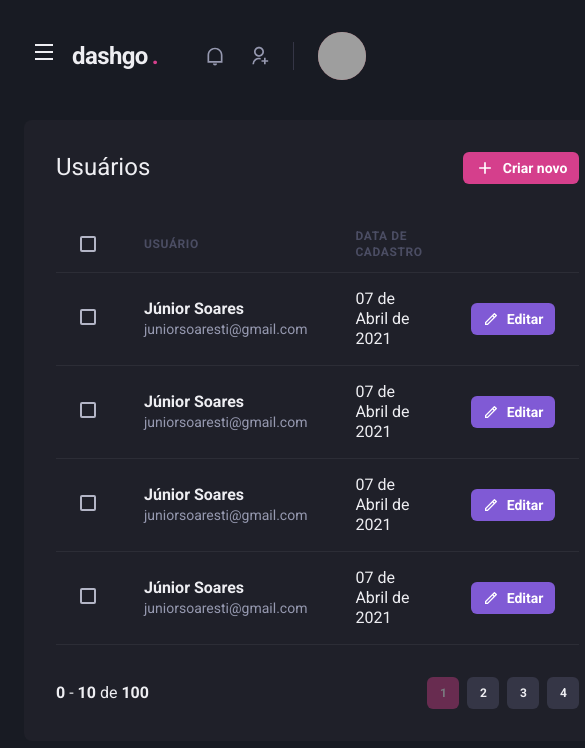
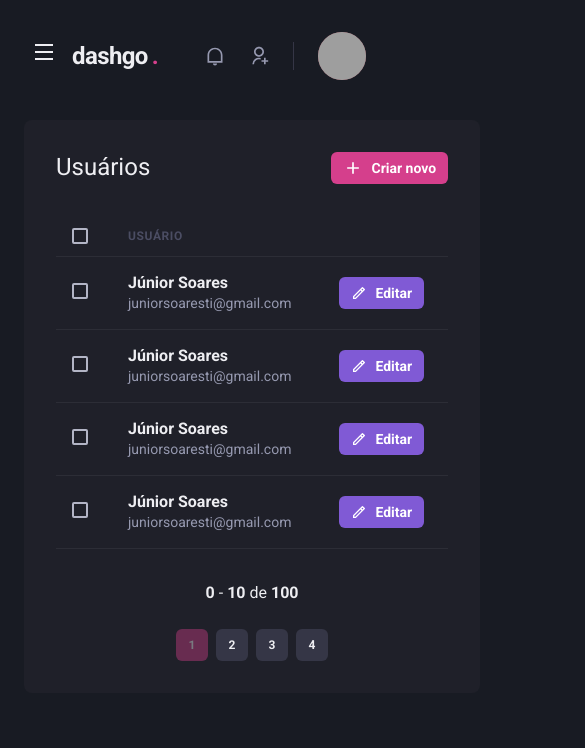
Before and after one commit to jrsoares/DashGo, a Next.js app: page /users in a window 390 px wide. Shown: the top 748 px of the page, 585 px wide, since content can reach past the window. Built offline with nearby package versions, Linux system fonts and the light colour scheme; grey boxes are pictures that could not be loaded.

Commit message:
Implementing page responsiveness

```diff
--- /dev/null
+++ b/src/components/ActiveLink.tsx
@@ -0,0 +1,36 @@
+import Link, { LinkProps } from "next/link";
+import { useRouter } from "next/router";
+import { cloneElement, ReactElement } from "react";
+
+type ActiveLinkProps = LinkProps & {
+  children: ReactElement;
+  shouldMatchExactHref?: boolean;
+};
+
+export function ActiveLink({
+  children,
+  shouldMatchExactHref = false,
+  ...rest
+}: ActiveLinkProps) {
+  const { asPath } = useRouter();
+
+  let isActive = false;
+
+  if (shouldMatchExactHref && (asPath === rest.href || asPath === rest.as)) {
+    isActive = true;
+  }
+
+  if (
+    !shouldMatchExactHref &&
+    (asPath.startsWith(String(rest.href)) || asPath.startsWith(String(rest.as)))
+  ) {
+    isActive = true;
+  }
+  return (
+    <Link {...rest}>
+      {cloneElement(children, {
+        color: isActive ? "pink.400" : "gray.50",
+      })}
+    </Link>
+  );
+}
--- a/src/components/Pagination/index.tsx
+++ b/src/components/Pagination/index.tsx
@@ -4,7 +4,7 @@ import { PaginationItem } from "../Pagination/PaginationItem";
 export function Pagination() {
   return (
     <Stack
-      direction="row"
+      direction={["column", "row"]}
       marginTop="8"
       justifyContent="space-between"
       align="center"
--- a/src/components/SideBar/NavLink.tsx
+++ b/src/components/SideBar/NavLink.tsx
@@ -1,23 +1,28 @@
 import {
-  Link,
+  Link as ChakraLink,
   Icon,
   Text,
   LinkProps as ChakraLinkProps,
 } from "@chakra-ui/react";
 import { ElementType } from "react";
 
+import { ActiveLink } from "../ActiveLink";
+
 type NavLinkProps = ChakraLinkProps & {
   icon: ElementType;
   children: string;
+  href: string;
 };
 
-export function NavLink({ icon, children, ...rest }: NavLinkProps) {
+export function NavLink({ icon, children, href, ...rest }: NavLinkProps) {
   return (
-    <Link display="flex" alignItems="center" {...rest}>
-      <Icon as={icon} fontSize="20" />
-      <Text marginLeft="4" fontWeight="bold">
-        {children}
-      </Text>
-    </Link>
+    <ActiveLink href={href} passHref>
+      <ChakraLink display="flex" alignItems="center" {...rest}>
+        <Icon as={icon} fontSize="20" />
+        <Text marginLeft="4" fontWeight="bold">
+          {children}
+        </Text>
+      </ChakraLink>
+    </ActiveLink>
   );
 }
--- a/src/components/SideBar/SidebarNav.tsx
+++ b/src/components/SideBar/SidebarNav.tsx
@@ -12,12 +12,20 @@ export function SidebarNav() {
   return (
     <Stack spacing="12" align="flex-start">
       <NavSection title="GERAL">
-        <NavLink icon={RiDashboardLine}>Dashboard</NavLink>
-        <NavLink icon={RiContactsLine}>Usuários</NavLink>
+        <NavLink icon={RiDashboardLine} href="/dashboard">
+          Dashboard
+        </NavLink>
+        <NavLink icon={RiContactsLine} href="/users">
+          Usuários
+        </NavLink>
       </NavSection>
       <NavSection title="AUTOMAÇÃO">
-        <NavLink icon={RiInputMethodLine}>Formulários</NavLink>
-        <NavLink icon={RiGitMergeLine}>Automação</NavLink>
+        <NavLink icon={RiInputMethodLine} href="/forms">
+          Formulários
+        </NavLink>
+        <NavLink icon={RiGitMergeLine} href="/automation">
+          Automação
+        </NavLink>
       </NavSection>
     </Stack>
   );
--- a/src/pages/dashboard.tsx
+++ b/src/pages/dashboard.tsx
@@ -77,13 +77,13 @@ export default function Dashboard() {
       >
         <SideBar />
         <SimpleGrid flex="1" gap="4" minChildWidth="320px">
-          <Box padding="8" background="gray.800" borderRadius={8}>
+          <Box padding={["6", "8"]} background="gray.800" borderRadius={8}>
             <Text fontSize="lg" marginBottom="4">
               Inscritos da semana
             </Text>
             <Chart type="area" height="160" series={series} options={options} />
           </Box>
-          <Box padding="8" background="gray.800" borderRadius={8}>
+          <Box padding={["6", "8"]} background="gray.800" borderRadius={8}>
             <Text fontSize="lg" marginBottom="4">
               Taxa de abertura
             </Text>
--- a/src/pages/users/index.tsx
+++ b/src/pages/users/index.tsx
@@ -12,14 +12,21 @@ import {
   Thead,
   Tr,
   Text,
+  useBreakpointValue,
 } from "@chakra-ui/react";
 import React from "react";
 import { RiAddLine, RiPencilLine } from "react-icons/ri";
 import { Header } from "../../components/Header";
 import { Pagination } from "../../components/Pagination";
-import { SideBar } from "../../components/SideBar"
+import { SideBar } from "../../components/SideBar";
+import Link from "next/link";
 
 export default function UserList() {
+  const isWideVersion = useBreakpointValue({
+    base: false,
+    lg: true,
+  });
+
   return (
     <Box>
       <Header />
@@ -30,6 +37,7 @@ export default function UserList() {
             <Heading size="lg" fontWeight="normal">
               Usuários
             </Heading>
+            <Link href="/users/create" passHref>
               <Button
                 as="a"
                 size="sm"
@@ -39,21 +47,22 @@ export default function UserList() {
               >
                 Criar novo
               </Button>
+            </Link>
           </Flex>
           <Table colorScheme="whiteAlpha">
             <Thead>
               <Tr>
-                <Th px="6" color="gray.300" width="8">
+                <Th px={["4", "4", "6"]} color="gray.300" width="8">
                   <Checkbox colorScheme="pink" />
                 </Th>
                 <Th>Usuário</Th>
-                <Th>Data de cadastro</Th>
+                {isWideVersion && <Th>Data de cadastro</Th>}
                 <Th w="8"></Th>
               </Tr>
             </Thead>
             <Tbody></Tbody>
             <Tr>
-              <Td px="6">
+              <Td px={["4", "4", "6"]}>
                 <Checkbox colorScheme="pink" />
               </Td>
               <Td>
@@ -64,7 +73,7 @@ export default function UserList() {
                   </Text>
                 </Box>
               </Td>
-              <Td>07 de Abril de 2021</Td>
+              {isWideVersion && <Td>07 de Abril de 2021</Td>}
               <Td>
                 <Button
                   as="a"
@@ -78,7 +87,7 @@ export default function UserList() {
               </Td>
             </Tr>
             <Tr>
-              <Td px="6">
+              <Td px={["4", "4", "6"]}>
                 <Checkbox colorScheme="pink" />
               </Td>
               <Td>
@@ -89,7 +98,7 @@ export default function UserList() {
                   </Text>
                 </Box>
               </Td>
-              <Td>07 de Abril de 2021</Td>
+              {isWideVersion && <Td>07 de Abril de 2021</Td>}
               <Td>
                 <Button
                   as="a"
@@ -103,7 +112,7 @@ export default function UserList() {
               </Td>
             </Tr>
             <Tr>
-              <Td px="6">
+              <Td px={["4", "4", "6"]}>
                 <Checkbox colorScheme="pink" />
               </Td>
               <Td>
@@ -114,7 +123,7 @@ export default function UserList() {
                   </Text>
                 </Box>
               </Td>
-              <Td>07 de Abril de 2021</Td>
+              {isWideVersion && <Td>07 de Abril de 2021</Td>}
               <Td>
                 <Button
                   as="a"
@@ -128,7 +137,7 @@ export default function UserList() {
               </Td>
             </Tr>
             <Tr>
-              <Td px="6">
+              <Td px={["4", "4", "6"]}>
                 <Checkbox colorScheme="pink" />
               </Td>
               <Td>
@@ -139,7 +148,7 @@ export default function UserList() {
                   </Text>
                 </Box>
               </Td>
-              <Td>07 de Abril de 2021</Td>
+              {isWideVersion && <Td>07 de Abril de 2021</Td>}
               <Td>
                 <Button
                   as="a"
```
Also changed, not shown: src/pages/users/create.tsx (+10 -5 lines). Lines whose indentation alone changed are shown as unchanged.
